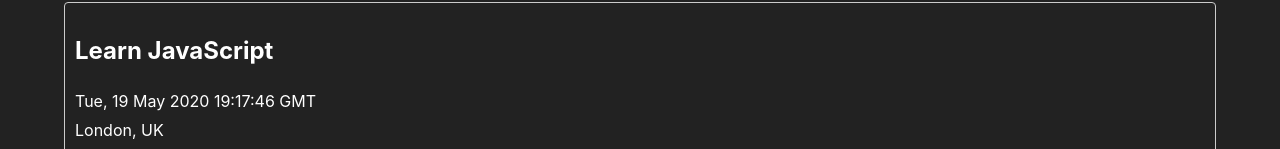
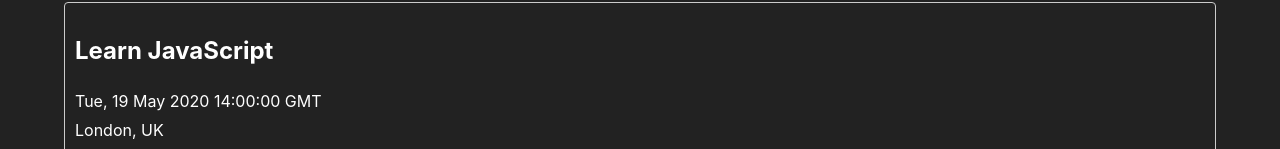
Before and after one commit to Kirkenstocks/meet, a React (Create React App) app: page / in a window 1280 px wide. Shown: the part 803-952 px from the top of the page. Built offline with nearby package versions, Linux system fonts and the light colour scheme; what atatus-spa would draw is missing.

Commit message:
Changed event start displayed to actual event start time/date

```diff
--- a/src/components/Event.js
+++ b/src/components/Event.js
@@ -6,7 +6,7 @@ const Event = ( {event} ) => {
   return (
     <li className="event">
       <h2>{event.summary}</h2>
-      <p data-testid="event-start">{new Date(event.created).toUTCString()}</p>
+      <p data-testid="event-start">{new Date(event.start.dateTime).toUTCString()}</p>
       <p>{event.location}</p>
       {showDetails ?
         <div className="details">
```
